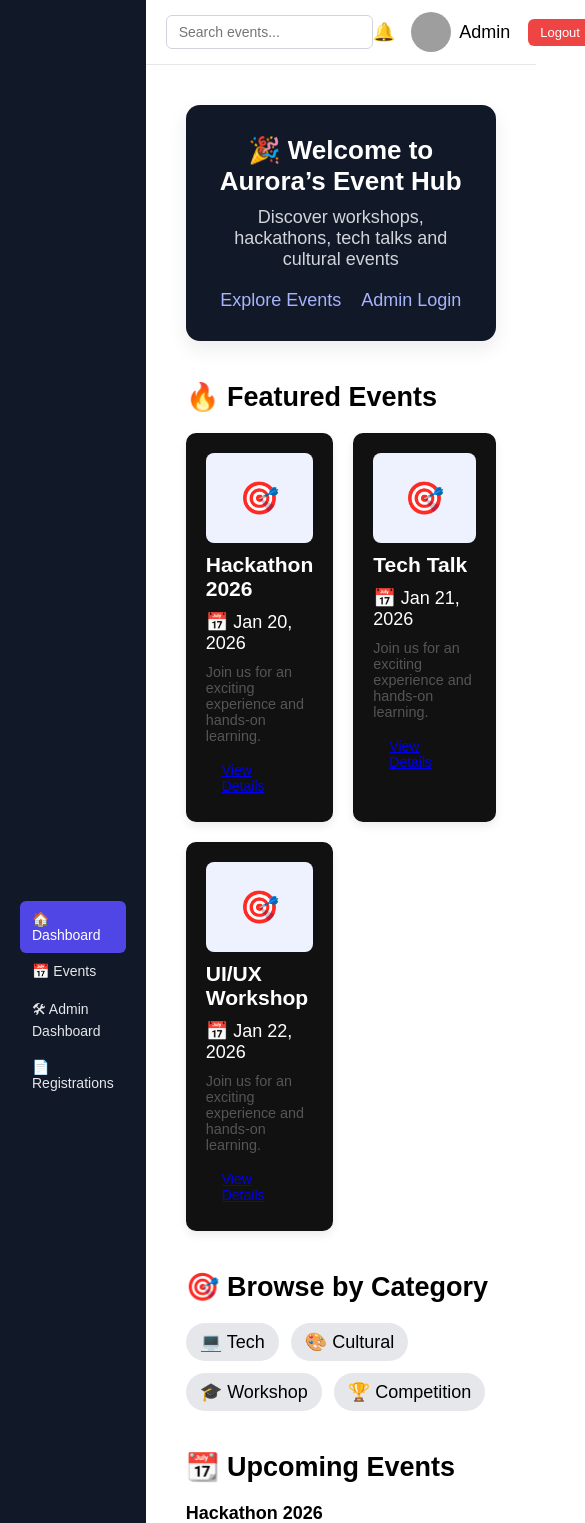
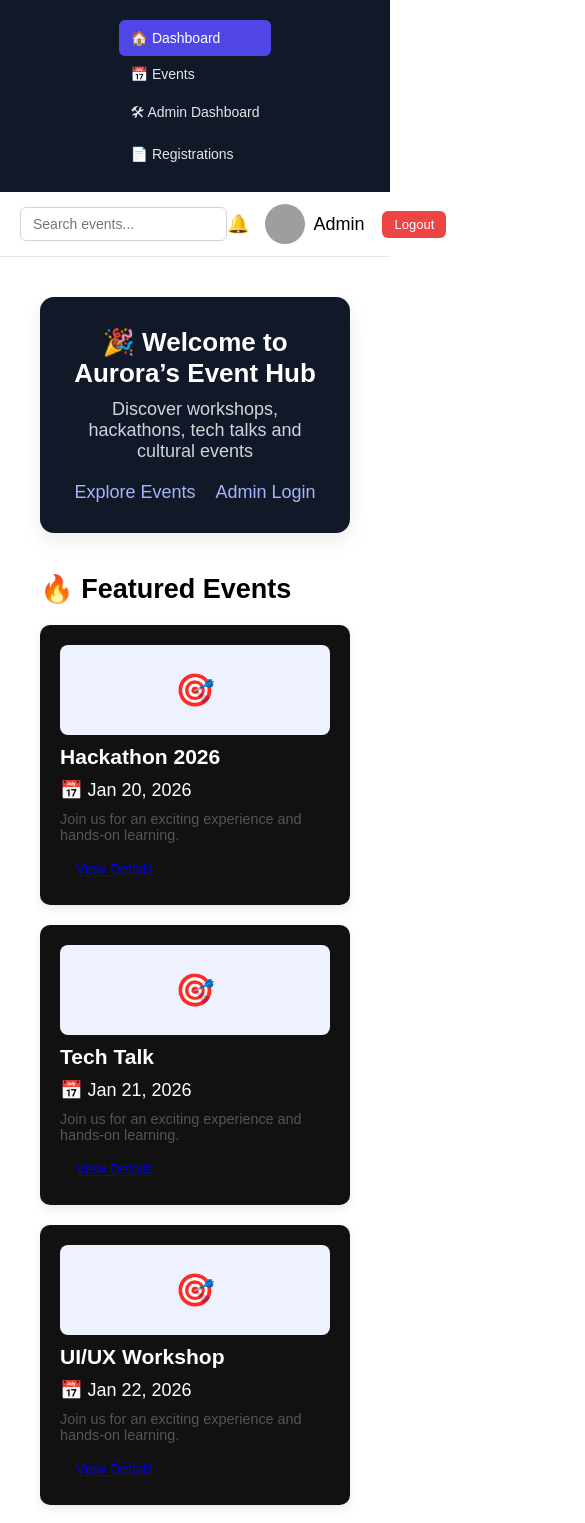
Before and after one commit to vaishnavichattarbandh/event-registration-frontend, a React app: page / in a window 390 px wide. Shown: the top 1523 px of the page, 585 px wide, since content can reach past the window. Built offline with nearby package versions, Linux system fonts and the light colour scheme; grey boxes are pictures that could not be loaded; the HTML template or start-up script is replaced by a standard one.

Commit message:
Fix mobile layout

```diff
--- a/src/styles/dashboard.css
+++ b/src/styles/dashboard.css
@@ -120,7 +120,7 @@
 /* MOBILE */
 @media (max-width: 640px) {
   .event-grid {
-    grid-template-columns: repeat(2, 1fr);
+    grid-template-columns: 1fr;
   }
 
   .event-card {
--- a/src/styles/mainlayout.css
+++ b/src/styles/mainlayout.css
@@ -16,6 +16,10 @@
 
 /* 📱 MOBILE FIX */
 @media (max-width: 768px) {
+  .layout {
+    flex-direction: column;
+  }
+
   .right-panel {
     margin-left: 0;
     width: 100%;
--- a/src/styles/sidebar.css
+++ b/src/styles/sidebar.css
@@ -31,12 +31,10 @@
 /* 🔹 MOBILE RESPONSIVE */
 @media (max-width: 768px) {
   .sidebar {
+    position: relative;
     width: 100%;
-    height: auto;
     min-height: auto;
-    position: relative;
     display: flex;
-    flex-direction: row;
     justify-content: space-around;
     align-items: center;
   }
```
